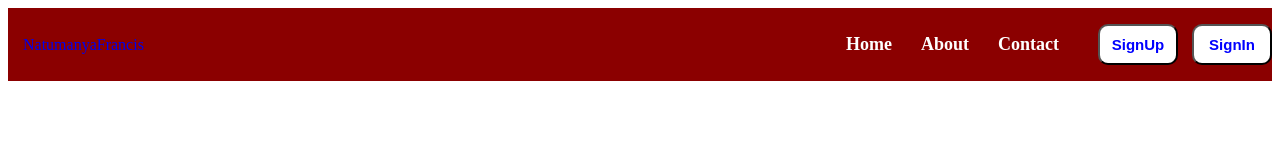
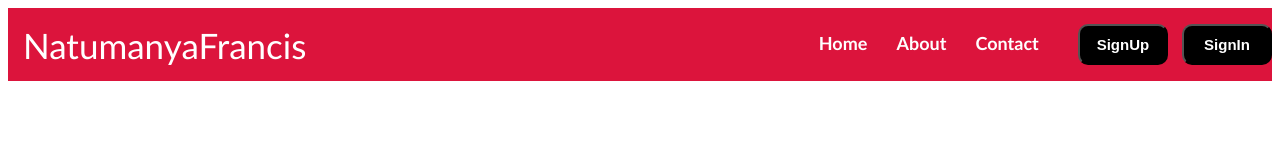
Before and after one commit to MrCause2u/francis, a plain HTML site: page index.html in a window 1280 px wide. Drawn offline with Linux system fonts and the light colour scheme.

Commit message:
NEW STYLES

```diff
--- a/styles.css
+++ b/styles.css
@@ -3,19 +3,19 @@
 }
 
 .navbar {
-    background: darkred;
-    font-family: 'Times New Roman', Times, serif;
+  background: crimson;
+  font-family: calibri;
   position-left: 15px;
   padding-left: 15px;
 }
 
 .navdiv {
   display: flex;
+  align-items: center;
   justify-content: space-between;
-    align-items: center;
 }
 
-logo a {
+.logo a{
   font-size: 35px;
   font-weight: 600px;
   color: white;
@@ -26,23 +26,23 @@ list-style: none;
   display: inline-block;
 }
 
-li a {
+li a{
+  color: white;
   font-size: 18px;
   font-weight: bold;
-    color: white;
   margin-right: 25px;
 }
 
 button {
-    background: white;
+  background-color: black;
+  margin-left: 10px;
   border-radius: 10px;
   padding: 10px;
-margin-left: 10px;
-width: 80px;
+  width: 90px;
 }
 
-button a {
+button a{
+  color: white;
+  font-weight: bold;
   font-size: 15px;
-    font-weight: bold;
-    color: blue;
 }
```
Lines whose indentation alone changed are shown as unchanged.
